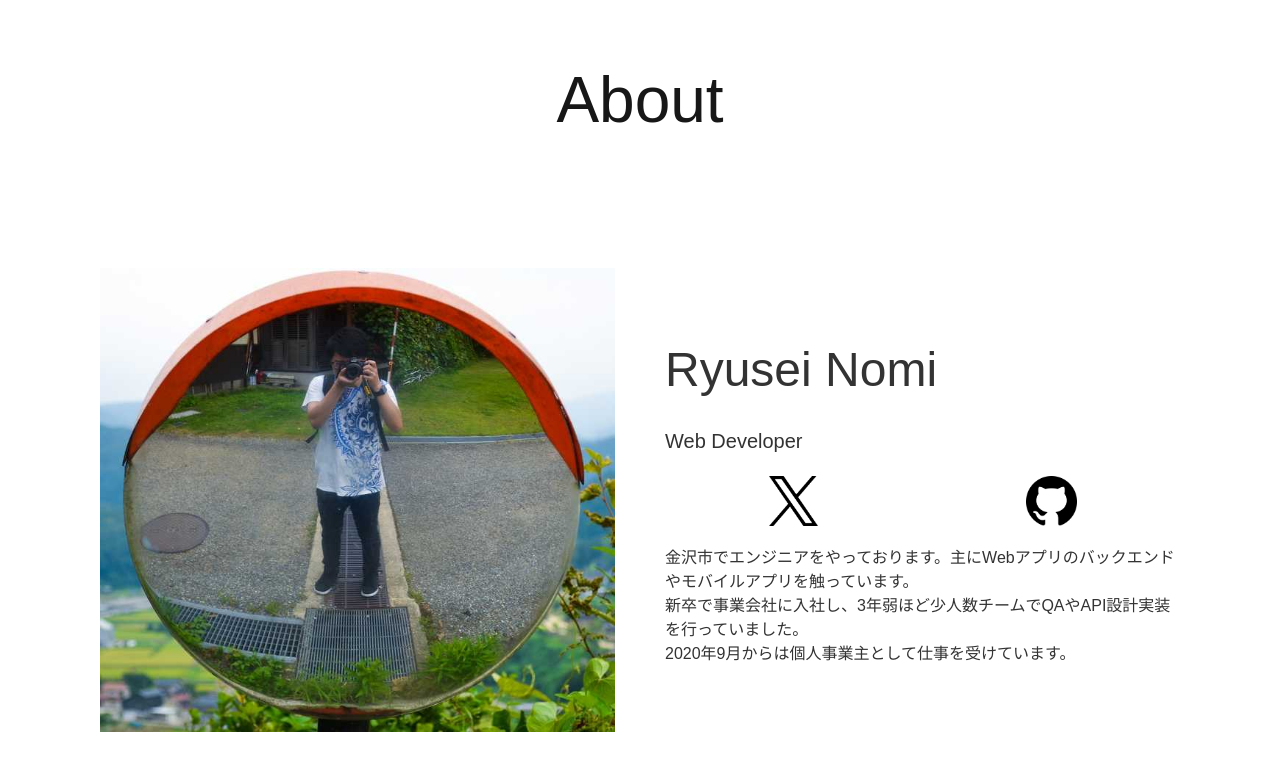
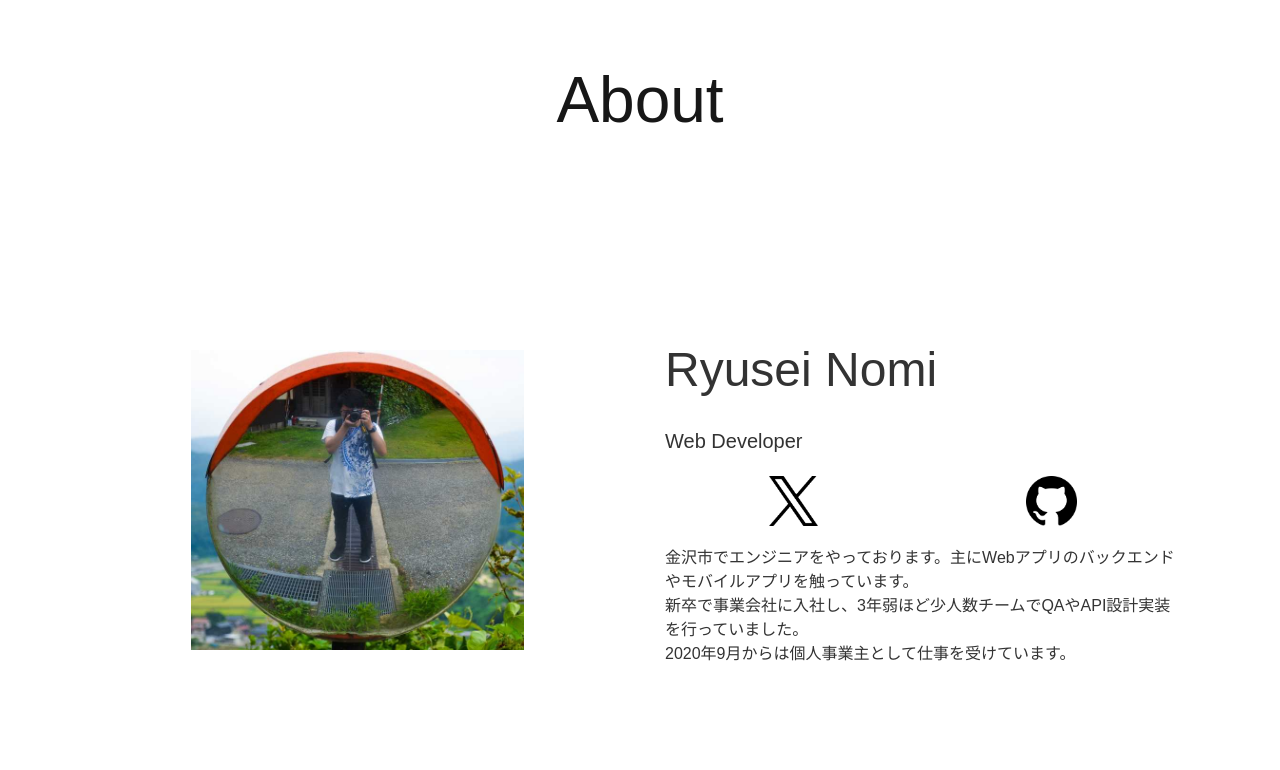
Before and after one commit to ryu-ton10/ryusei_worksite, a Next.js app: page /about in a window 1280 px wide. Shown: the top 770 px of the page. Built offline with nearby package versions, Linux system fonts and the light colour scheme.

Commit message:
revise about page layout

```diff
--- a/app/about/page.scss
+++ b/app/about/page.scss
@@ -18,6 +18,12 @@
     grid-template-columns: 1fr 1fr;
     align-items: center;
     gap: 50px;
+
+    .about__profile-image-container {
+      position: relative;
+      width: 100%;
+      height: 300px;
+    }
 
     .about__profile-image {
       display: flex;
--- a/app/about/page.tsx
+++ b/app/about/page.tsx
@@ -9,7 +9,15 @@ export default function About() {
     <div className="about">
       <h1>About</h1>
       <div className="about__profile">
-        <Image src={profileImage} alt="Profile Image" className="about__profile-image" />
+        <div className="about__profile-image-container">
+          <Image
+            src={profileImage}
+            alt="Profile Image"
+            className="about__profile-image"
+            fill
+            style={{ objectFit: 'contain' }}
+          />
+        </div>
         <div className="about__profile-details">
           <p className="about__profile-name">Ryusei Nomi</p>
           <p className="about__profile-title">Web Developer</p>
```
